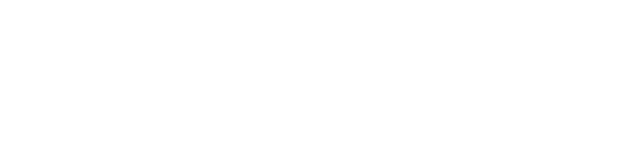
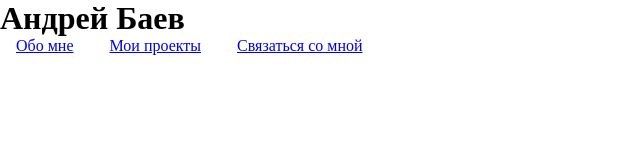
Before and after one commit to mimoyo/mimoyo.github.io, a plain HTML site: page index.html in a window 1280 px wide. Shown: the whole page, without its empty margins (0-640 px from the left). Drawn offline with Linux system fonts and the light colour scheme.

Commit message:
little changes for index & style

```diff
--- a/index.html
+++ b/index.html
@@ -4,9 +4,20 @@
     <meta charset="UTF-8">
     <meta http-equiv="X-UA-Compatible" content="IE=edge">
     <meta name="viewport" content="width=device-width, initial-scale=1.0">
-    <title>Андрей Баев</title>
+    <link rel="stylesheet" href="style.css">
+    <title>mimoyo</title>
 </head>
 <body>
+    <header class="header">
+        <h1 class="header__title">Андрей Баев</h1>
+        <nav class="header__nav">
+            <li class="header__nav--item"><a href="#">Обо мне</a></li>
+            <li class="header__nav--item"><a href="#">Мои проекты</a></li>
+            <li class="header__nav--item"><a href="#">Связаться со мной</a></li>
+        </nav>
+    </header>
+    <main>
 
+    </main>
 </body>
 </html>
--- a/style.css
+++ b/style.css
@@ -0,0 +1,15 @@
+* {
+    padding: 0;
+    margin: 0;
+    box-sizing: border-box;
+}
+
+.header__title {
+    max-width: 100%;
+    margin: 0;
+}
+.header__nav--item {
+    display: inline-block;
+    list-style: none;
+    padding: 0 1rem;
+}
```
